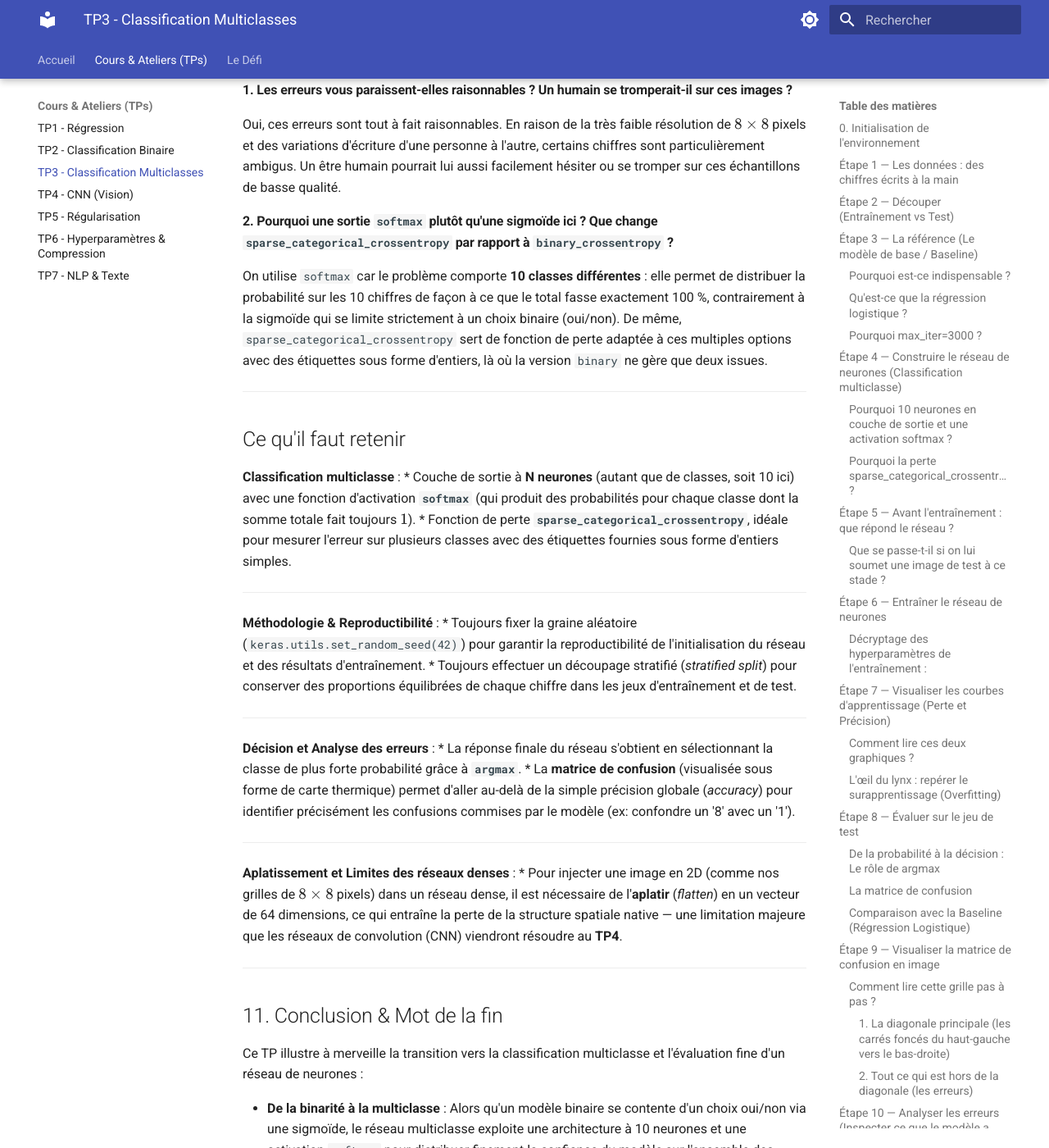
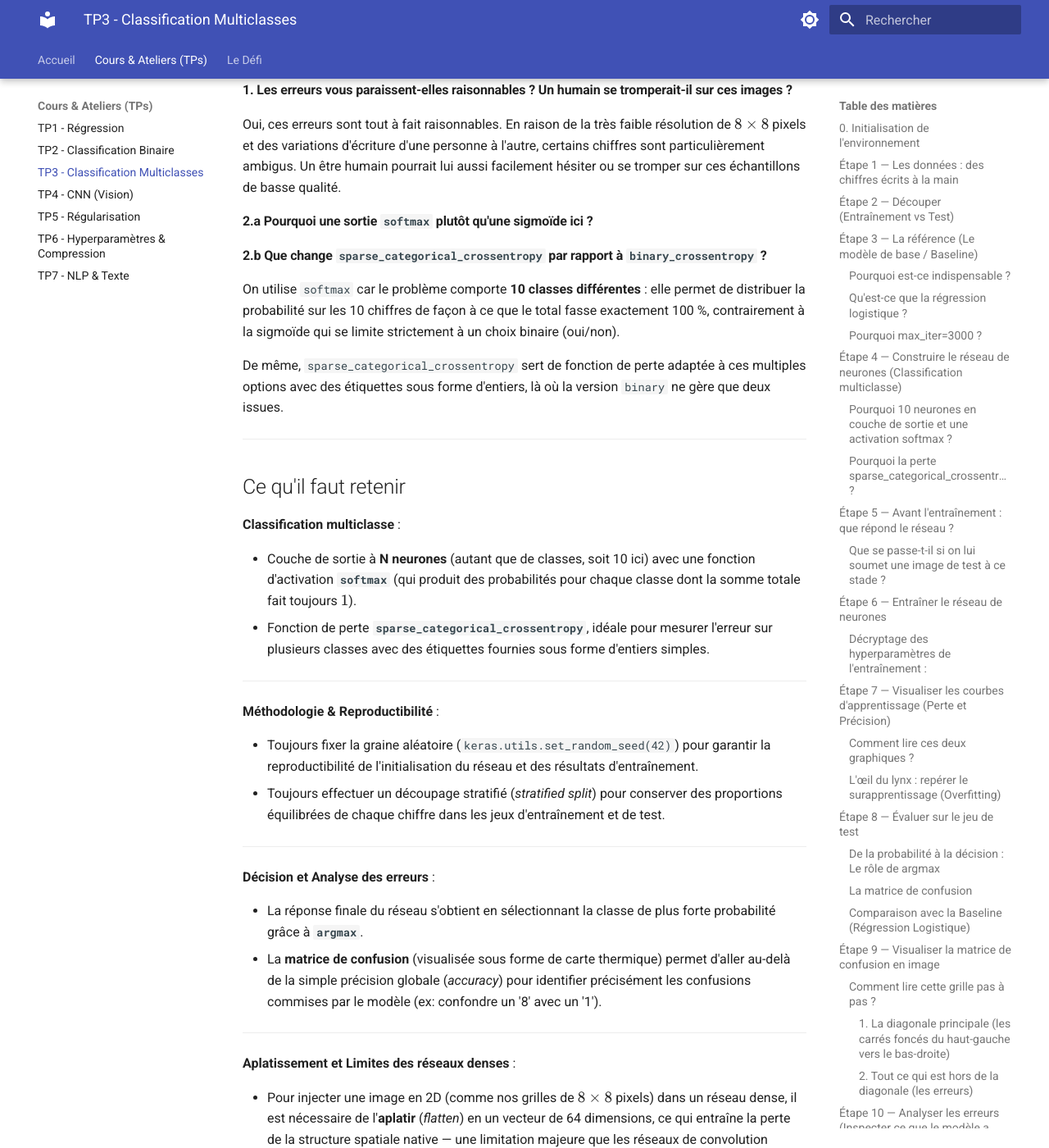
Before and after one commit to GregoryElBajoury/deep-learning-workshops, an MkDocs documentation site: the page built from docs/tps/tp3-multiclasses.md, in a window 1280 px wide and 1400 px high, scrolled down 14180 px. Shown: the whole window at 82% size. Built offline with MkDocs 1.6.1 and Material for MkDocs 9.7.7, drawn with Linux system fonts in a browser that asks for light colours.

Commit message:
docs: modification mise en page du TP3

```diff
--- a/docs/tps/tp3-multiclasses.md
+++ b/docs/tps/tp3-multiclasses.md
@@ -420,32 +420,40 @@ plt.show()
 #### 1. Les erreurs vous paraissent-elles raisonnables ? Un humain se tromperait-il sur ces images ?
 Oui, ces erreurs sont tout à fait raisonnables. En raison de la très faible résolution de $8 \times 8$ pixels et des variations d'écriture d'une personne à l'autre, certains chiffres sont particulièrement ambigus. Un être humain pourrait lui aussi facilement hésiter ou se tromper sur ces échantillons de basse qualité.
 
-#### 2. Pourquoi une sortie `softmax` plutôt qu'une sigmoïde ici ? Que change `sparse_categorical_crossentropy` par rapport à `binary_crossentropy` ?
-On utilise `softmax` car le problème comporte **10 classes différentes** : elle permet de distribuer la probabilité sur les 10 chiffres de façon à ce que le total fasse exactement 100 %, contrairement à la sigmoïde qui se limite strictement à un choix binaire (oui/non). De même, `sparse_categorical_crossentropy` sert de fonction de perte adaptée à ces multiples options avec des étiquettes sous forme d'entiers, là où la version `binary` ne gère que deux issues.
+#### 2.a Pourquoi une sortie `softmax` plutôt qu'une sigmoïde ici ?
+#### 2.b Que change `sparse_categorical_crossentropy` par rapport à `binary_crossentropy` ?
+
+On utilise `softmax` car le problème comporte **10 classes différentes** : elle permet de distribuer la probabilité sur les 10 chiffres de façon à ce que le total fasse exactement 100 %, contrairement à la sigmoïde qui se limite strictement à un choix binaire (oui/non).
+
+De même, `sparse_categorical_crossentropy` sert de fonction de perte adaptée à ces multiples options avec des étiquettes sous forme d'entiers, là où la version `binary` ne gère que deux issues.
 
 ---
 
 ##  Ce qu'il faut retenir
 
 **Classification multiclasse** :
+
 * Couche de sortie à **N neurones** (autant que de classes, soit 10 ici) avec une fonction d'activation **`softmax`** (qui produit des probabilités pour chaque classe dont la somme totale fait toujours $1$).
 * Fonction de perte **`sparse_categorical_crossentropy`**, idéale pour mesurer l'erreur sur plusieurs classes avec des étiquettes fournies sous forme d'entiers simples.
 
 ---
 
 **Méthodologie & Reproductibilité** :
+
 * Toujours fixer la graine aléatoire (`keras.utils.set_random_seed(42)`) pour garantir la reproductibilité de l'initialisation du réseau et des résultats d'entraînement.
 * Toujours effectuer un découpage stratifié (*stratified split*) pour conserver des proportions équilibrées de chaque chiffre dans les jeux d'entraînement et de test.
 
 ---
 
 **Décision et Analyse des erreurs** :
+
 * La réponse finale du réseau s'obtient en sélectionnant la classe de plus forte probabilité grâce à **`argmax`**.
 * La **matrice de confusion** (visualisée sous forme de carte thermique) permet d'aller au-delà de la simple précision globale (*accuracy*) pour identifier précisément les confusions commises par le modèle (ex: confondre un '8' avec un '1').
 
 ---
 
 **Aplatissement et Limites des réseaux denses** :
+
 * Pour injecter une image en 2D (comme nos grilles de $8 \times 8$ pixels) dans un réseau dense, il est nécessaire de l'**aplatir** (*flatten*) en un vecteur de 64 dimensions, ce qui entraîne la perte de la structure spatiale native — une limitation majeure que les réseaux de convolution (CNN) viendront résoudre au **TP4**.
 
 ---
```
